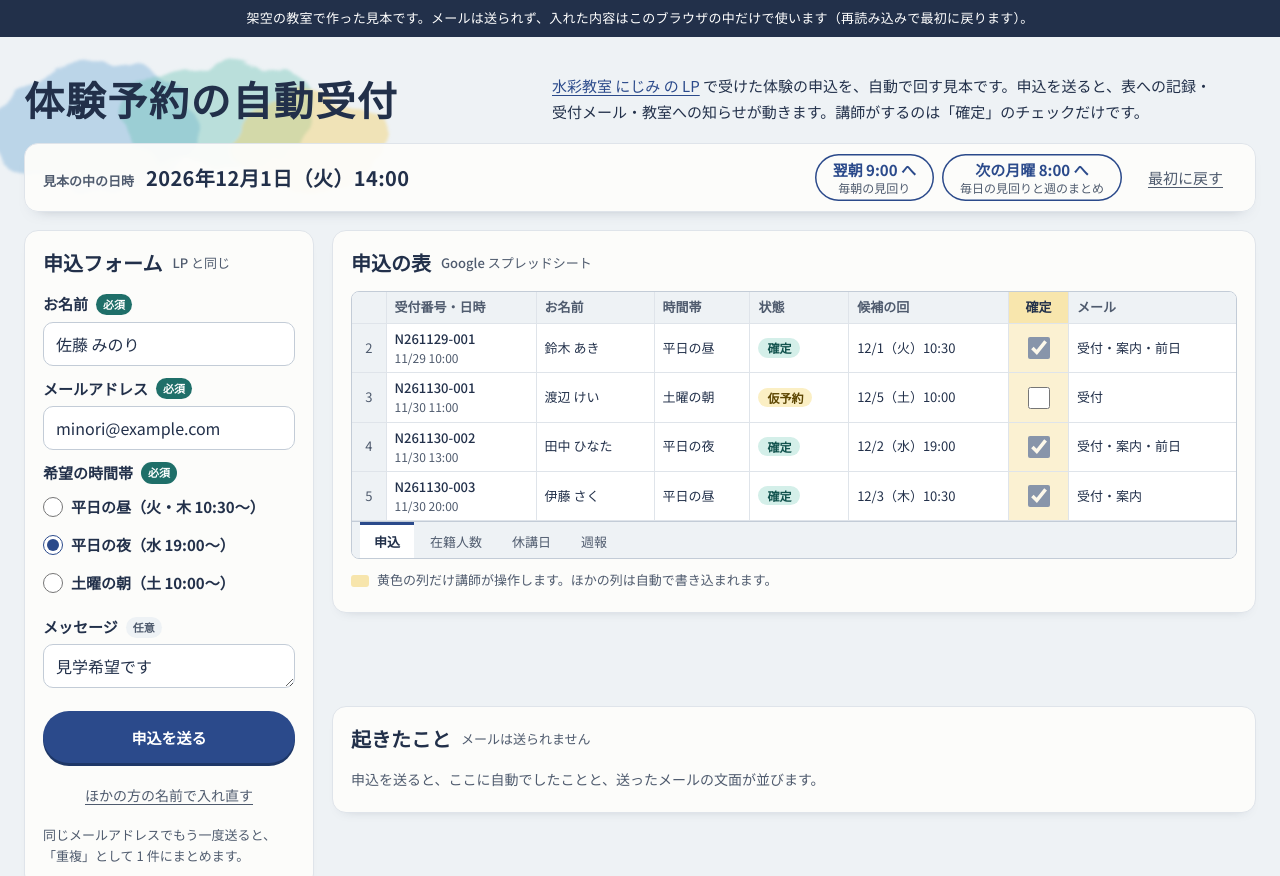
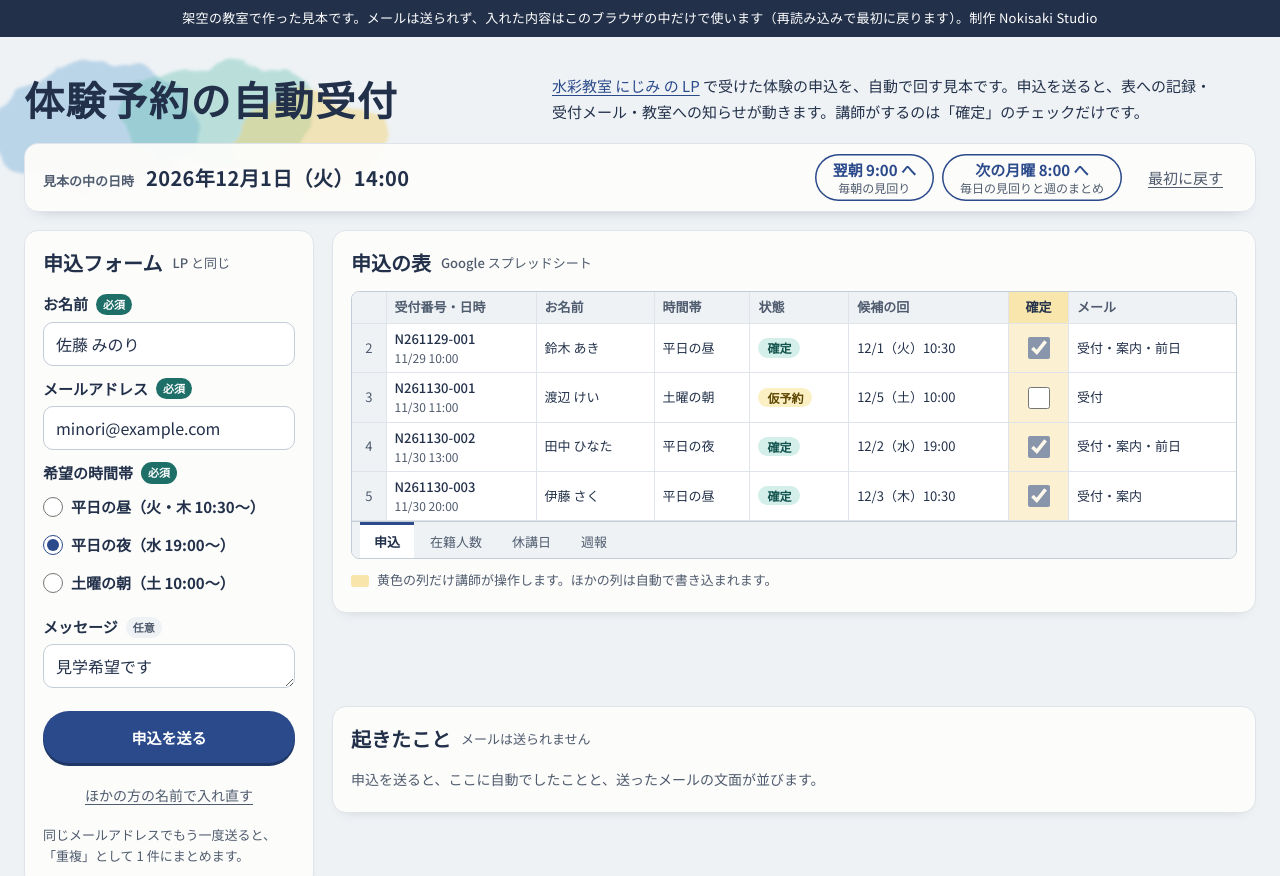
Before and after one commit to nokisaki-studio/nijimi-booking-automation, a plain HTML site: page index.html in a window 1280 px wide. Shown: the top 876 px of the page. Drawn offline with Linux system fonts and the light colour scheme; a web font is replaced by a local one.

Commit message:
見本の断り書きに制作者の名前を出す
Co-Authored-By: Claude Opus 5.5 <noreply@anthropic.com>

```diff
--- a/index.html
+++ b/index.html
@@ -23,7 +23,7 @@
   </filter>
 </svg>
 
-<p class="sample-note">架空の教室で作った見本です。メールは送られず、入れた内容はこのブラウザの中だけで使います（再読み込みで最初に戻ります）。</p>
+<p class="sample-note">架空の教室で作った見本です。メールは送られず、入れた内容はこのブラウザの中だけで使います（再読み込みで最初に戻ります）。制作 Nokisaki Studio</p>
 
 <header class="head">
   <svg class="head__wash" viewBox="0 0 400 160" aria-hidden="true" focusable="false">
```
